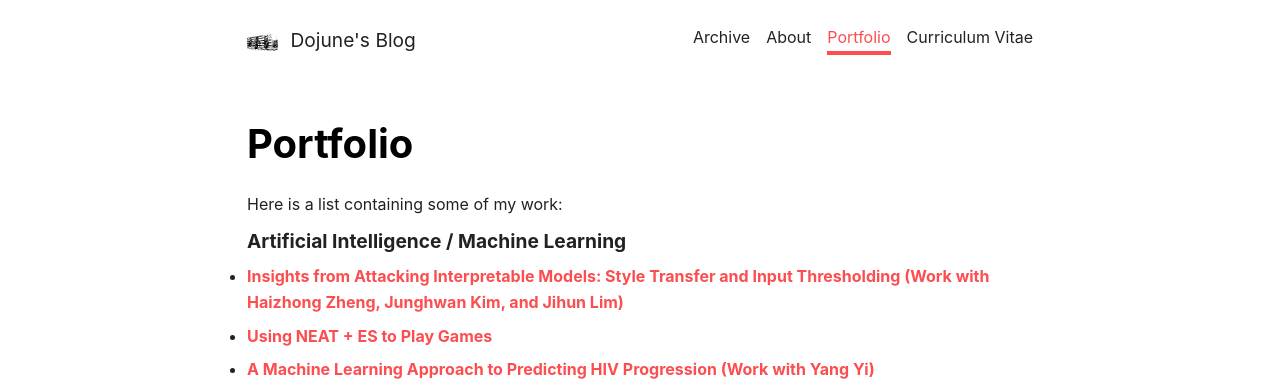
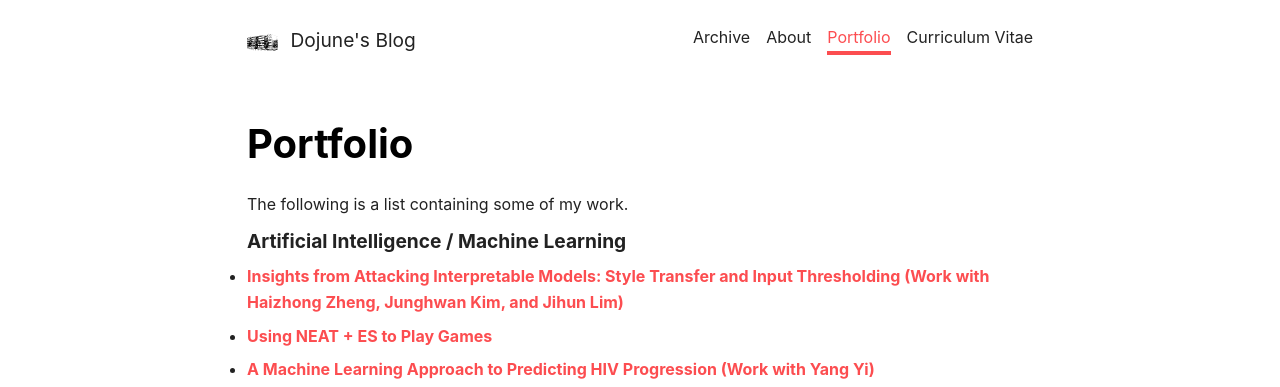
Before and after one commit to mindojune/oldmindojune.github.io, a Jekyll site: the page built from portfolio.md, in a window 1280 px wide. Shown: the top 387 px of the page. Built offline with Jekyll 4.4.1, drawn with Linux system fonts in a browser that asks for light colours; nearby versions of some CDN libraries; our own code applies the rules of GitHub Pages for plain Markdown files.

Commit message:
Update portfolio.md

```diff
--- a/portfolio.md
+++ b/portfolio.md
@@ -2,7 +2,7 @@
 title: "Portfolio"
 ---
 
-Here is a list containing some of my work:
+The following is a list containing some of my work.
 
 
 #### Artificial Intelligence / Machine Learning
```
